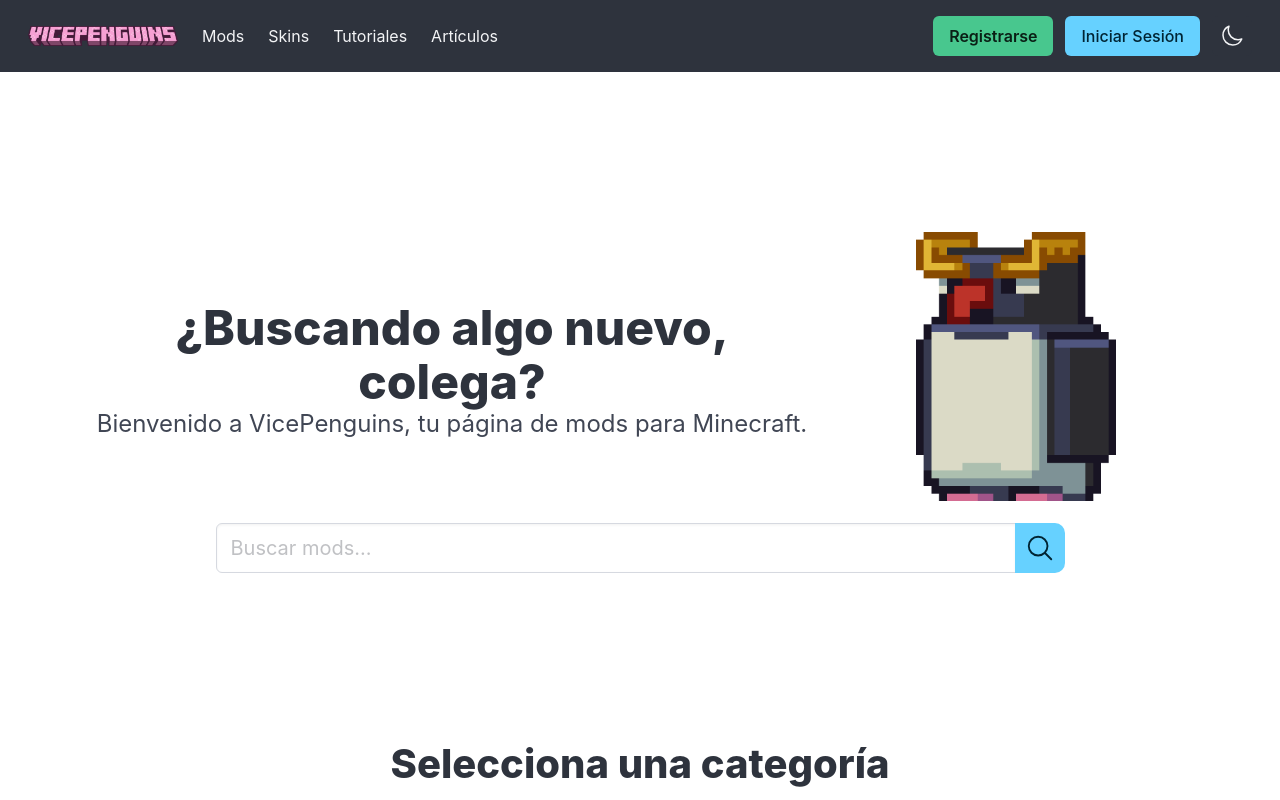
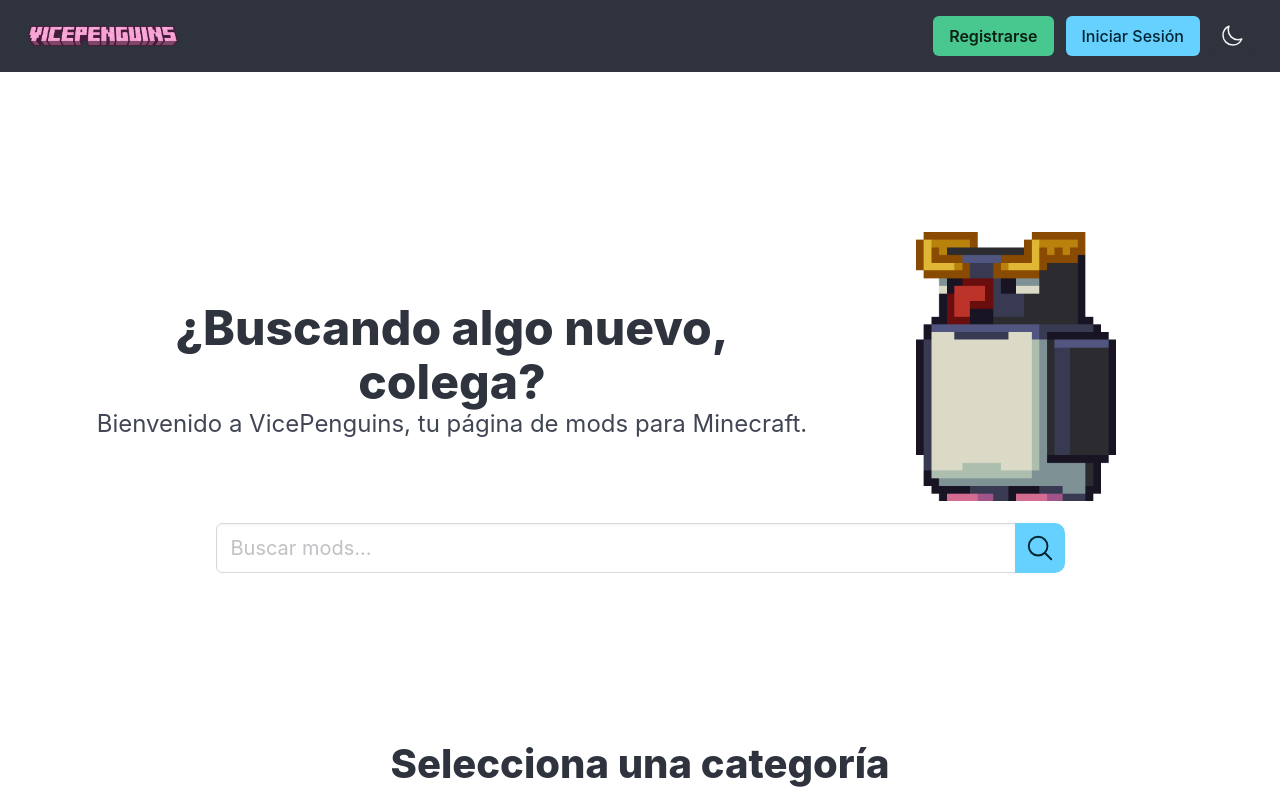
Before and after one commit to AstronautMarkus/VicePenguins-front, a Vue app in the folder VicePenguins/: page / in a window 1280 px wide. Shown: the top 800 px of the page. Built offline with nearby package versions, Linux system fonts and the light colour scheme.

Commit message:
feat: conditionally display navbar items based on user role

```diff
--- a/VicePenguins/src/components/Navbar/Navbar.vue
+++ b/VicePenguins/src/components/Navbar/Navbar.vue
@@ -60,7 +60,7 @@
     </div>
 
     <div class="navbar-menu" :class="{ 'is-active': isMenuOpen }">
-      <div class="navbar-start">
+      <div class="navbar-start" v-if="roleId == 1 || roleId == 2">
         <a class="navbar-item" href="/mods">Mods</a>
         <a class="navbar-item" href="/skins">Skins</a>
         <a class="navbar-item" href="/">Tutoriales</a>
```
